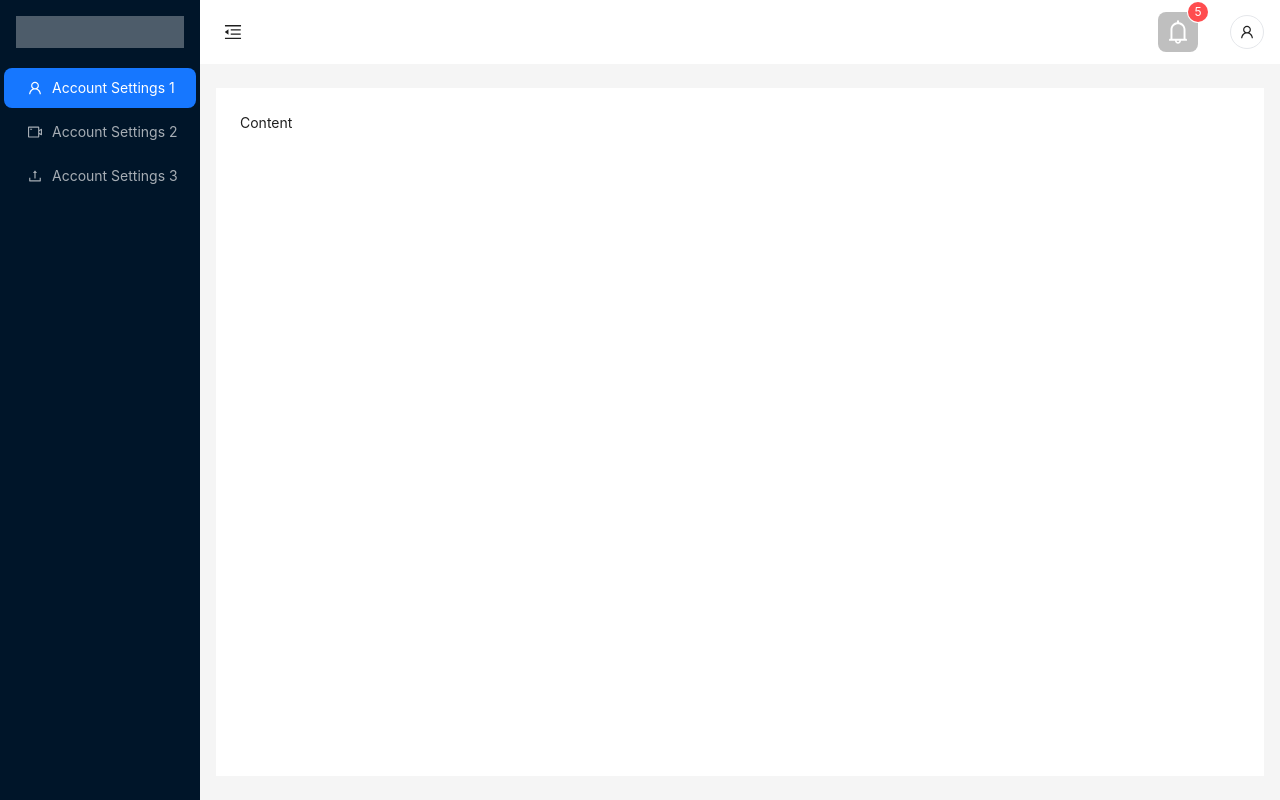
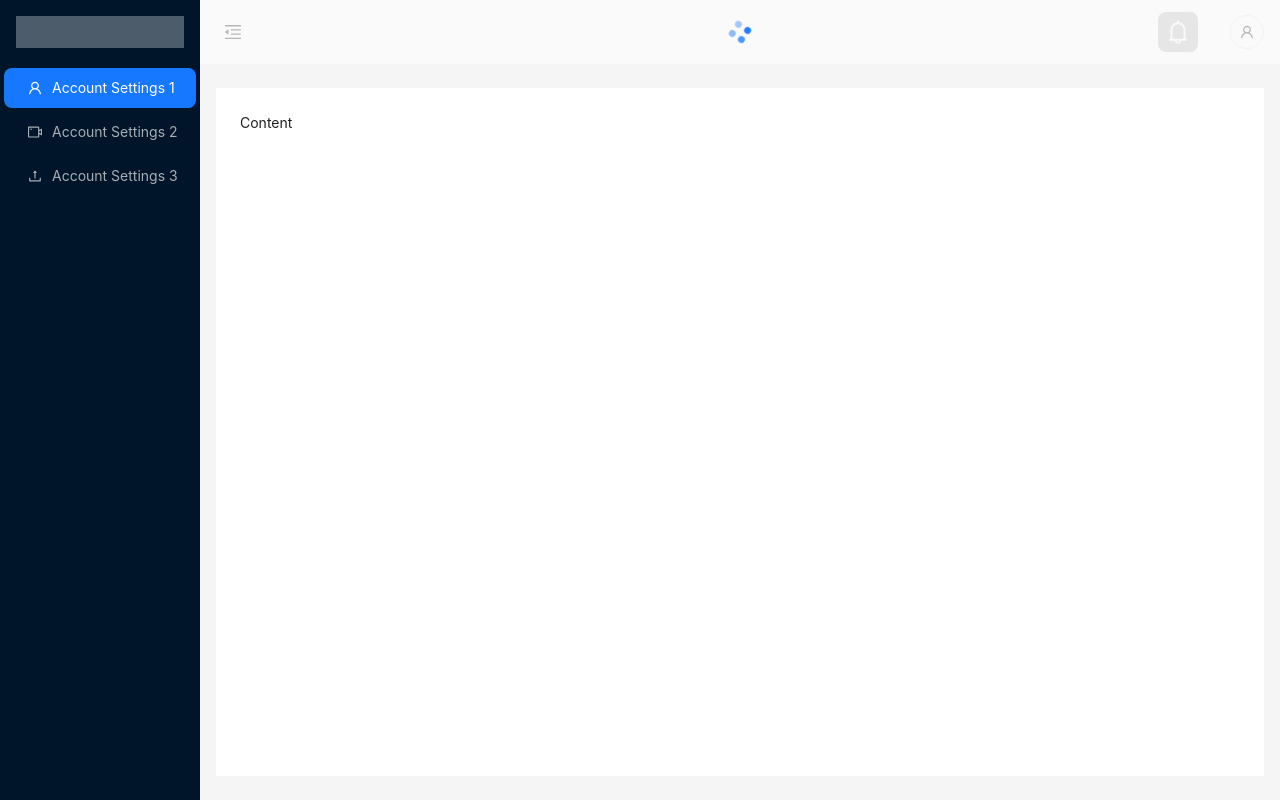
Before and after one commit to TokhirAsadov/notification-app, a React (Create React App) app in the folder client/: page /user in a window 1280 px wide. Built offline with nearby package versions, Linux system fonts and the light colour scheme.

Commit message:
add notification to badge

```diff
--- a/client/src/components/header/SideHeader.jsx
+++ b/client/src/components/header/SideHeader.jsx
@@ -1,4 +1,4 @@
-import React,{useState} from 'react';
+import React,{useEffect,useState} from 'react';
 import {
   BellOutlined,
   LogoutOutlined,
@@ -7,19 +7,19 @@ import {
   SettingOutlined,
   UserOutlined
 } from "@ant-design/icons";
-import {logOut} from "../../utills/ServiceUrls";
-import {Avatar, Badge, Dropdown, Layout, Space, theme} from "antd";
+import {BASE_URL, logOut} from "../../utills/ServiceUrls";
+import {Avatar, Badge, Dropdown, Layout, Space, Spin, theme} from "antd";
+import {useDispatch, useSelector} from "react-redux";
+import {fetchNotification} from "../../redux/actions/notification/notification_action";
 
 
 const { Header } = Layout;
 
 
-const SideHeader = ({showDrawer}) => {
+const SideHeader = ({showDrawer,collapsed,setCollapsed,user}) => {
   const {
     token: {colorBgContainer},
   } = theme.useToken();
-  const [collapsed, setCollapsed] = useState(false);
-  const [count, setCount] = useState(5);
 
   const items = [
     {
@@ -38,7 +38,43 @@ const SideHeader = ({showDrawer}) => {
       key: '2',
     },
   ];
+
+  const dispatch = useDispatch();
+
+  const [loading, setLoading] = useState(true);
+
+  useEffect(()=> {
+    console.log(user?.id,"user")
+    user?.id && setLoading(false);
+  },[user])
+
+  useEffect(()=>{
+    console.log(loading,"loading change")
+    if (!loading) {
+      const sse = new EventSource(BASE_URL + '/notification/stream?userId=' + user?.id);
+
+      sse.addEventListener("user-list-event", (event) => {
+        const data = JSON.parse(event.data);
+
+        dispatch(fetchNotification(data))
+
+        console.log(data, "notification stream listener")
+
+      });
+      sse.onerror = () => {
+        sse.close();
+      };
+      return () => {
+        sse.close();
+      };
+    }
+  },[loading])
+
+
+  const notification = useSelector(state => state?.notification?.notification) || [];
+
   return (
+    <Spin spinning={loading} delay={500}>
       <Header
         style={{
           padding: 0,
@@ -53,7 +89,7 @@ const SideHeader = ({showDrawer}) => {
         })}
 
         <div className={"container h-16 flex items-center justify-end gap-8"}>
-          <Badge count={count}>
+          <Badge count={notification?.length}>
             <Avatar
               shape="square"
               size="large"
@@ -81,6 +117,7 @@ const SideHeader = ({showDrawer}) => {
 
 
       </Header>
+    </Spin>
   );
 };
 
```
